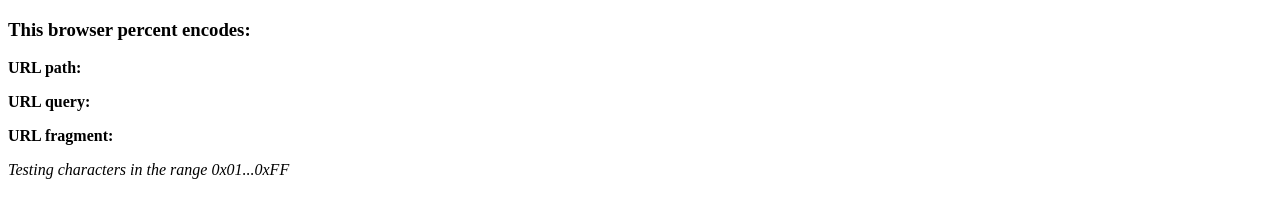
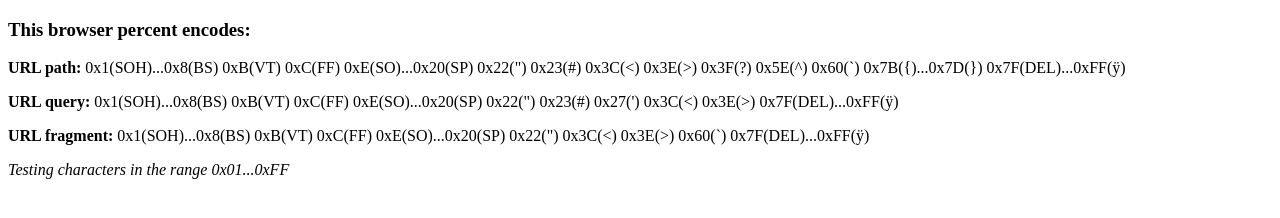
Before and after one commit to rmisev/web-browser-tests, a plain HTML site: page url-percent-encoding-test.html in a window 1280 px wide. Drawn offline with Linux system fonts and the light colour scheme.

Commit message:
Rename file in the <script src="...">

```diff
--- a/url-percent-encoding-test.html
+++ b/url-percent-encoding-test.html
@@ -2,7 +2,7 @@
 <html>
 <head>
 <meta charset="utf-8"/>
-<script src="url-fragment-percent-encoding.js"></script>
+<script src="url-percent-encoding-test.js"></script>
 </head>
 <body>
 
```
